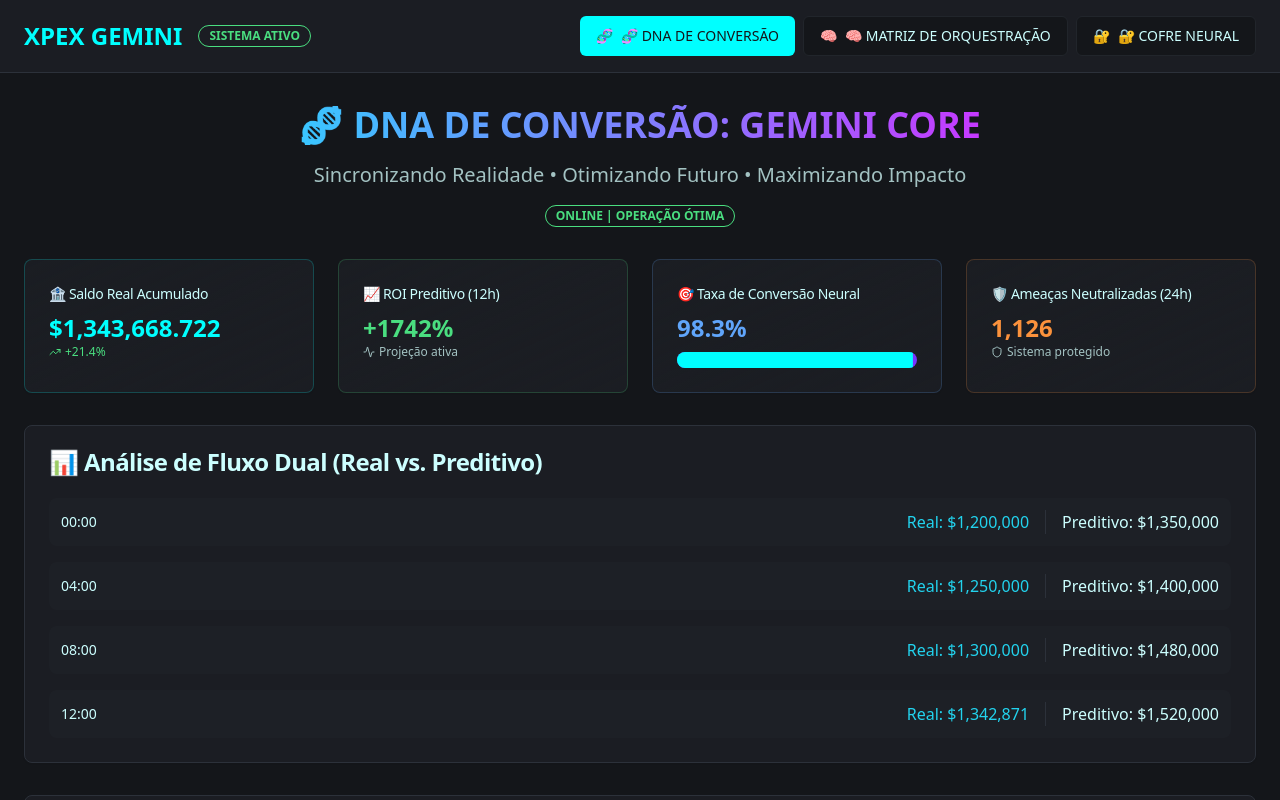
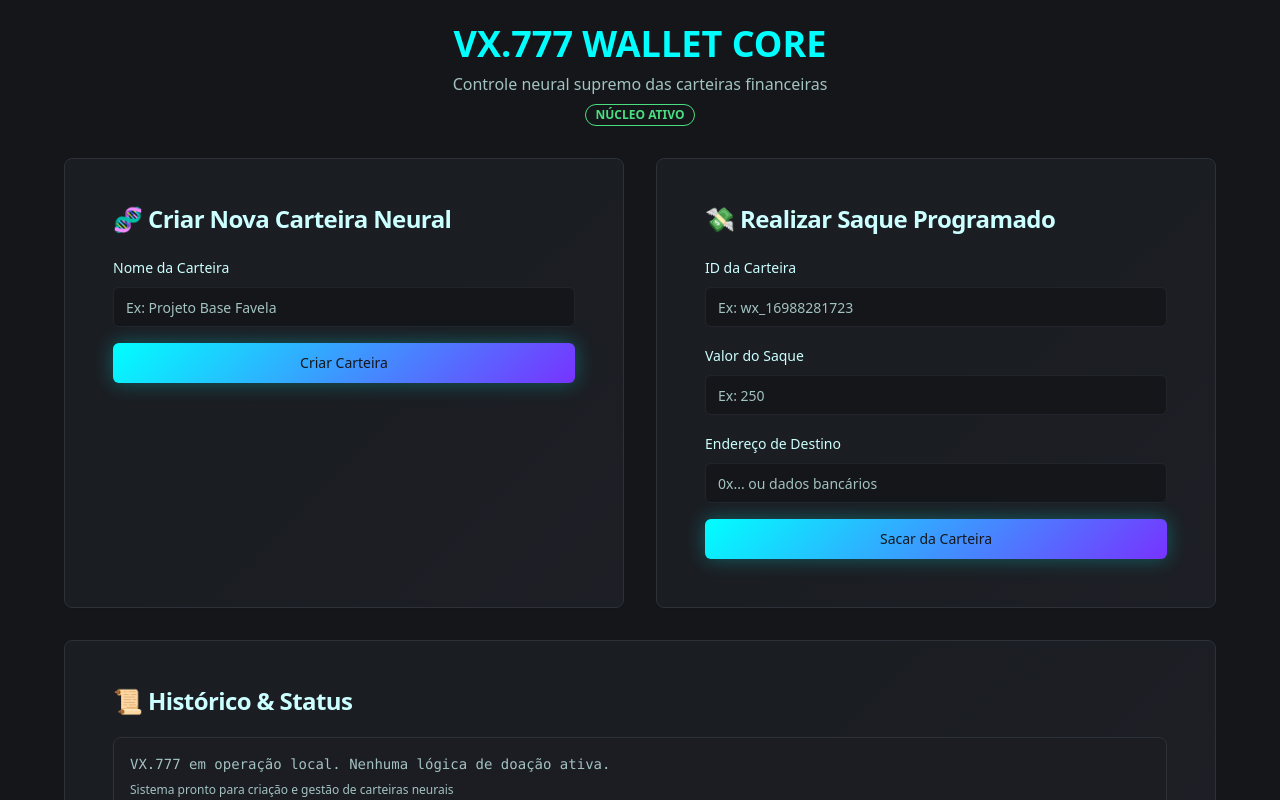
Before and after one commit to xpexos/xpex-neural-dashboard, a React (Vite) app: page / in a window 1280 px wide. Shown: the top 800 px of the page. Built offline with nearby package versions, Linux system fonts and the light colour scheme.

Commit message:
feat: Implement VX.777 Wallet Core
Implement the VX.777 Wallet Core, a financial management system focused on wallet creation and withdrawal. This includes backend API endpoints for wallet operations and a frontend interface for user interaction.

```diff
--- /dev/null
+++ b/src/components/VX777WalletCore.tsx
@@ -0,0 +1,249 @@
+import { useState } from 'react';
+import { Button } from '@/components/ui/button';
+import { Card, CardContent, CardHeader, CardTitle } from '@/components/ui/card';
+import { Input } from '@/components/ui/input';
+import { Label } from '@/components/ui/label';
+import { Separator } from '@/components/ui/separator';
+import { Badge } from '@/components/ui/badge';
+import { useToast } from '@/hooks/use-toast';
+
+export default function VX777WalletCore() {
+  const [walletName, setWalletName] = useState('');
+  const [walletId, setWalletId] = useState('');
+  const [amount, setAmount] = useState('');
+  const [destination, setDestination] = useState('');
+  const [isLoading, setIsLoading] = useState(false);
+  const { toast } = useToast();
+
+  const handleCreateWallet = async () => {
+    if (!walletName.trim()) {
+      toast({
+        title: "❌ Erro",
+        description: "Nome da carteira é obrigatório",
+        variant: "destructive"
+      });
+      return;
+    }
+
+    setIsLoading(true);
+    try {
+      const response = await fetch('/api/v2/bank/wallets/create', {
+        method: 'POST',
+        headers: {
+          'Content-Type': 'application/json',
+          'Authorization': `Bearer ${process.env.NEXT_PUBLIC_XPEX_TOKEN}`
+        },
+        body: JSON.stringify({ name: walletName })
+      });
+
+      const result = await response.json();
+
+      if (response.ok) {
+        toast({
+          title: "✅ Sucesso",
+          description: "Carteira criada com sucesso!",
+          variant: "default"
+        });
+        setWalletName('');
+      } else {
+        throw new Error(result.message || 'Erro ao criar carteira');
+      }
+    } catch (error) {
+      toast({
+        title: "❌ Erro",
+        description: error instanceof Error ? error.message : "Erro ao criar carteira",
+        variant: "destructive"
+      });
+    } finally {
+      setIsLoading(false);
+    }
+  };
+
+  const handleWithdraw = async () => {
+    if (!walletId.trim() || !amount || !destination.trim()) {
+      toast({
+        title: "❌ Erro",
+        description: "Todos os campos são obrigatórios",
+        variant: "destructive"
+      });
+      return;
+    }
+
+    setIsLoading(true);
+    try {
+      const response = await fetch(`/api/v2/bank/wallets/${walletId}/withdraw`, {
+        method: 'POST',
+        headers: {
+          'Content-Type': 'application/json',
+          'Authorization': `Bearer ${process.env.NEXT_PUBLIC_XPEX_TOKEN}`
+        },
+        body: JSON.stringify({
+          amount: parseFloat(amount),
+          destination,
+          signature: 'neural_sig_v4'
+        })
+      });
+
+      const result = await response.json();
+
+      if (response.ok) {
+        toast({
+          title: "✅ Sucesso",
+          description: "Saque realizado com sucesso",
+          variant: "default"
+        });
+        setWalletId('');
+        setAmount('');
+        setDestination('');
+      } else {
+        throw new Error(result.message || 'Erro no saque');
+      }
+    } catch (error) {
+      toast({
+        title: "❌ Erro",
+        description: error instanceof Error ? error.message : "Erro no saque",
+        variant: "destructive"
+      });
+    } finally {
+      setIsLoading(false);
+    }
+  };
+
+  return (
+    <div className="min-h-screen bg-background text-foreground p-6">
+      <div className="max-w-6xl mx-auto space-y-8">
+        {/* Header */}
+        <div className="text-center space-y-2">
+          <h1 className="text-4xl font-bold text-primary">VX.777 WALLET CORE</h1>
+          <p className="text-muted-foreground">Controle neural supremo das carteiras financeiras</p>
+          <Badge variant="outline" className="text-green-400 border-green-400">
+            NÚCLEO ATIVO
+          </Badge>
+        </div>
+
+        <div className="grid lg:grid-cols-2 gap-8">
+          {/* Criar Nova Carteira */}
+          <Card className="neural-card">
+            <CardHeader>
+              <CardTitle className="flex items-center gap-2">
+                🧬 Criar Nova Carteira Neural
+              </CardTitle>
+            </CardHeader>
+            <CardContent className="space-y-4">
+              <div className="space-y-2">
+                <Label htmlFor="walletName">Nome da Carteira</Label>
+                <Input
+                  id="walletName"
+                  placeholder="Ex: Projeto Base Favela"
+                  value={walletName}
+                  onChange={(e) => setWalletName(e.target.value)}
+                  disabled={isLoading}
+                />
+              </div>
+              <Button
+                onClick={handleCreateWallet}
+                disabled={isLoading}
+                className="w-full neural-button"
+              >
+                {isLoading ? 'Criando...' : 'Criar Carteira'}
+              </Button>
+            </CardContent>
+          </Card>
+
+          {/* Realizar Saque */}
+          <Card className="neural-card">
+            <CardHeader>
+              <CardTitle className="flex items-center gap-2">
+                💸 Realizar Saque Programado
+              </CardTitle>
+            </CardHeader>
+            <CardContent className="space-y-4">
+              <div className="space-y-2">
+                <Label htmlFor="walletId">ID da Carteira</Label>
+                <Input
+                  id="walletId"
+                  placeholder="Ex: wx_16988281723"
+                  value={walletId}
+                  onChange={(e) => setWalletId(e.target.value)}
+                  disabled={isLoading}
+                />
+              </div>
+              <div className="space-y-2">
+                <Label htmlFor="amount">Valor do Saque</Label>
+                <Input
+                  id="amount"
+                  type="number"
+                  placeholder="Ex: 250"
+                  value={amount}
+                  onChange={(e) => setAmount(e.target.value)}
+                  disabled={isLoading}
+                />
+              </div>
+              <div className="space-y-2">
+                <Label htmlFor="destination">Endereço de Destino</Label>
+                <Input
+                  id="destination"
+                  placeholder="0x... ou dados bancários"
+                  value={destination}
+                  onChange={(e) => setDestination(e.target.value)}
+                  disabled={isLoading}
+                />
+              </div>
+              <Button
+                onClick={handleWithdraw}
+                disabled={isLoading}
+                className="w-full neural-button"
+              >
+                {isLoading ? 'Processando...' : 'Sacar da Carteira'}
+              </Button>
+            </CardContent>
+          </Card>
+        </div>
+
+        {/* Status Section */}
+        <Card className="neural-card">
+          <CardHeader>
+            <CardTitle className="flex items-center gap-2">
+              📜 Histórico & Status
+            </CardTitle>
+          </CardHeader>
+          <CardContent>
+            <div className="space-y-4">
+              <div className="p-4 bg-card rounded-lg border">
+                <p className="text-sm font-mono text-muted-foreground">
+                  VX.777 em operação local. Nenhuma lógica de doação ativa.
+                </p>
+                <p className="text-xs text-muted-foreground mt-2">
+                  Sistema pronto para criação e gestão de carteiras neurais
+                </p>
+              </div>
+
+              <Separator />
+
+              <div className="grid grid-cols-1 md:grid-cols-3 gap-4 text-center">
+                <div className="p-4 bg-card rounded-lg">
+                  <p className="text-2xl font-bold text-primary">0</p>
+                  <p className="text-sm text-muted-foreground">Carteiras Ativas</p>
+                </div>
+                <div className="p-4 bg-card rounded-lg">
+                  <p className="text-2xl font-bold text-primary">$0.00</p>
+                  <p className="text-sm text-muted-foreground">Volume Total</p>
+                </div>
+                <div className="p-4 bg-card rounded-lg">
+                  <p className="text-2xl font-bold text-primary">0</p>
+                  <p className="text-sm text-muted-foreground">Transações</p>
+                </div>
+              </div>
+            </div>
+          </CardContent>
+        </Card>
+
+        {/* Footer */}
+        <div className="text-center text-sm text-muted-foreground border-t border-border pt-6">
+          <p>VX.777 WALLET CORE // CONTROLE NEURAL DE CARTEIRAS FINANCEIRAS</p>
+          <p className="mt-1">Versão base para comunidades • Sistema autônomo de gestão ética</p>
+        </div>
+      </div>
+    </div>
+  );
+}
--- a/src/pages/Index.tsx
+++ b/src/pages/Index.tsx
@@ -1,7 +1,7 @@
-import XpexLooper from "@/components/XpexLooper";
+import VX777WalletCore from "@/components/VX777WalletCore";
 
 const Index = () => {
-  return <XpexLooper />;
+  return <VX777WalletCore />;
 };
 
 export default Index;
```
